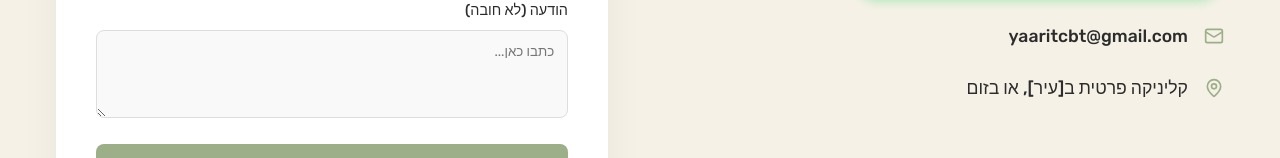
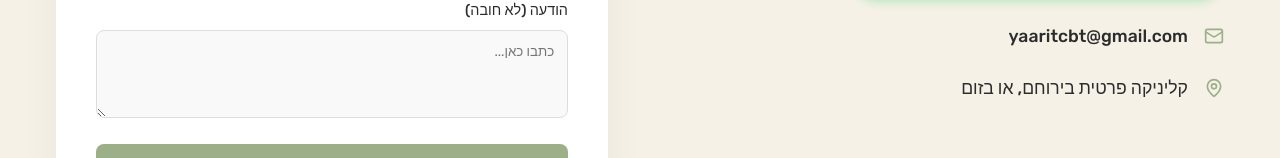
Before and after one commit to yanai101/yaarit-cbt, a React (Vite) app: page / in a window 1280 px wide. Shown: the part 3704-3862 px from the top of the page. Built offline with nearby package versions, Linux system fonts and the light colour scheme.

Commit message:
Update clinic location to Yeruham

```diff
--- a/src/components/Contact.jsx
+++ b/src/components/Contact.jsx
@@ -59,7 +59,7 @@ export default function Contact() {
             </div>
             <div className="contact-item">
               <MapPin size={20} color="var(--color-sage)" />
-              <span>קליניקה פרטית ב[עיר], או בזום</span>
+              <span>קליניקה פרטית בירוחם, או בזום</span>
             </div>
           </div>
         </div>
```
